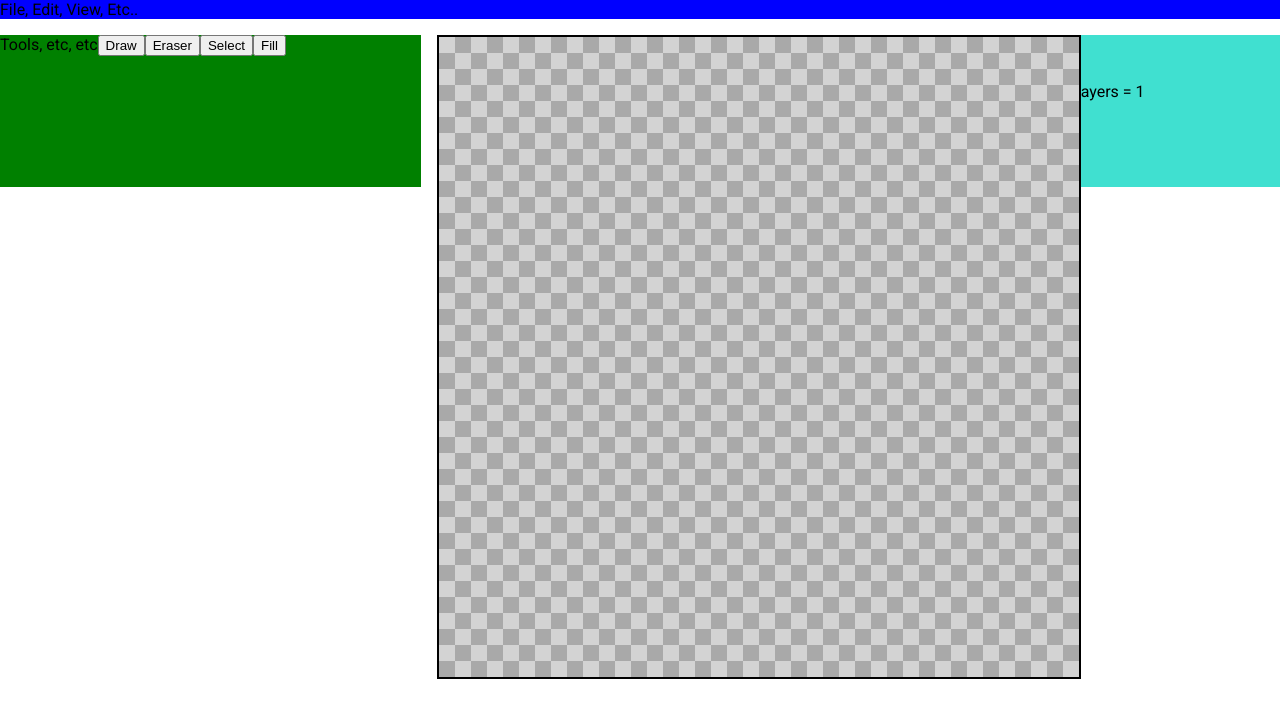
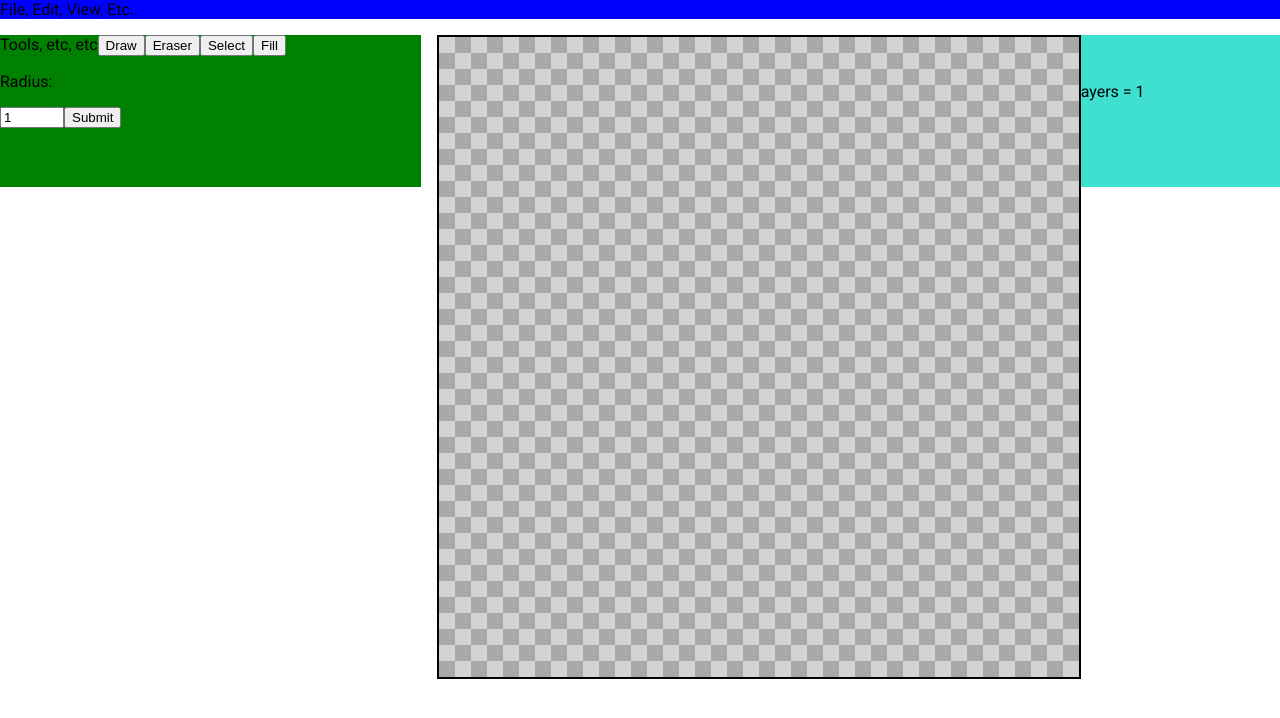
Before and after one commit to NLincoln/drawsnell, a React (Create React App) app: page / in a window 1280 px wide. Shown: the top 718 px of the page. Built offline with nearby package versions, Linux system fonts and the light colour scheme.

Commit message:
Basic resizing

```diff
--- a/src/Toolchest.js
+++ b/src/Toolchest.js
@@ -18,6 +18,12 @@ export default function Toolchest(props) {
       props.onToolChange(tool);
     }
   };
+
+  function updateRadius() {
+    const value = document.getElementById("radius").value;
+    props.setRadius(value);
+  }
+
   return (
     <SidebarWrapper>
       Tools, etc, etc
@@ -25,6 +31,13 @@ export default function Toolchest(props) {
       <button onClick={() => toggleTool(TOOLS.erase)}>Eraser</button>
       <button onClick={() => toggleTool(TOOLS.select)}>Select</button>
       <button onClick={() => toggleTool(TOOLS.fill)}>Fill</button>
+      <div class="radiusSlider">
+        <p>Radius: </p>
+        <input type="number" id="radius" min="1" max="100" defaultValue="1" />
+        <button onClick={updateRadius}>
+          Submit
+      </button>
+      </div>
     </SidebarWrapper>
   );
 }
```
